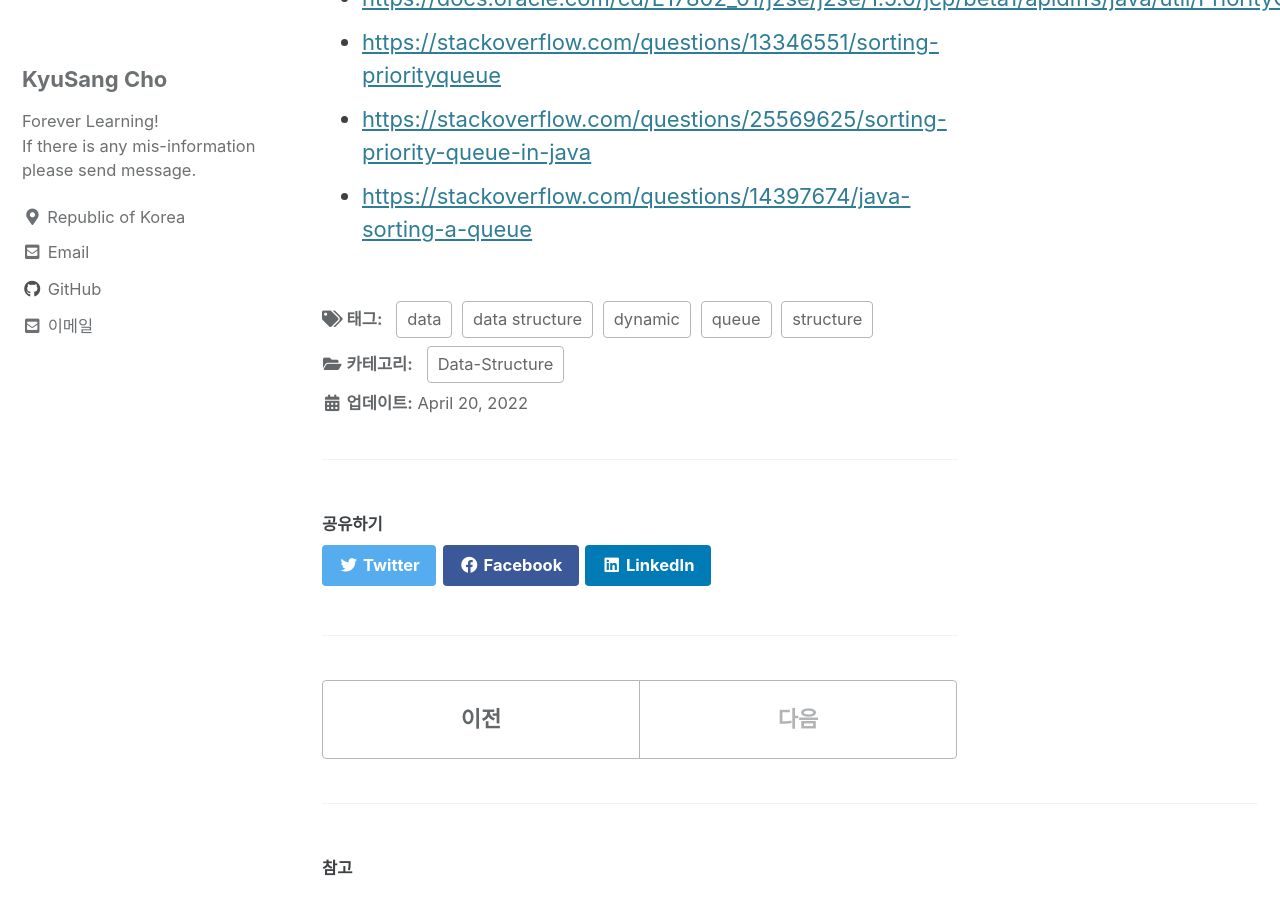
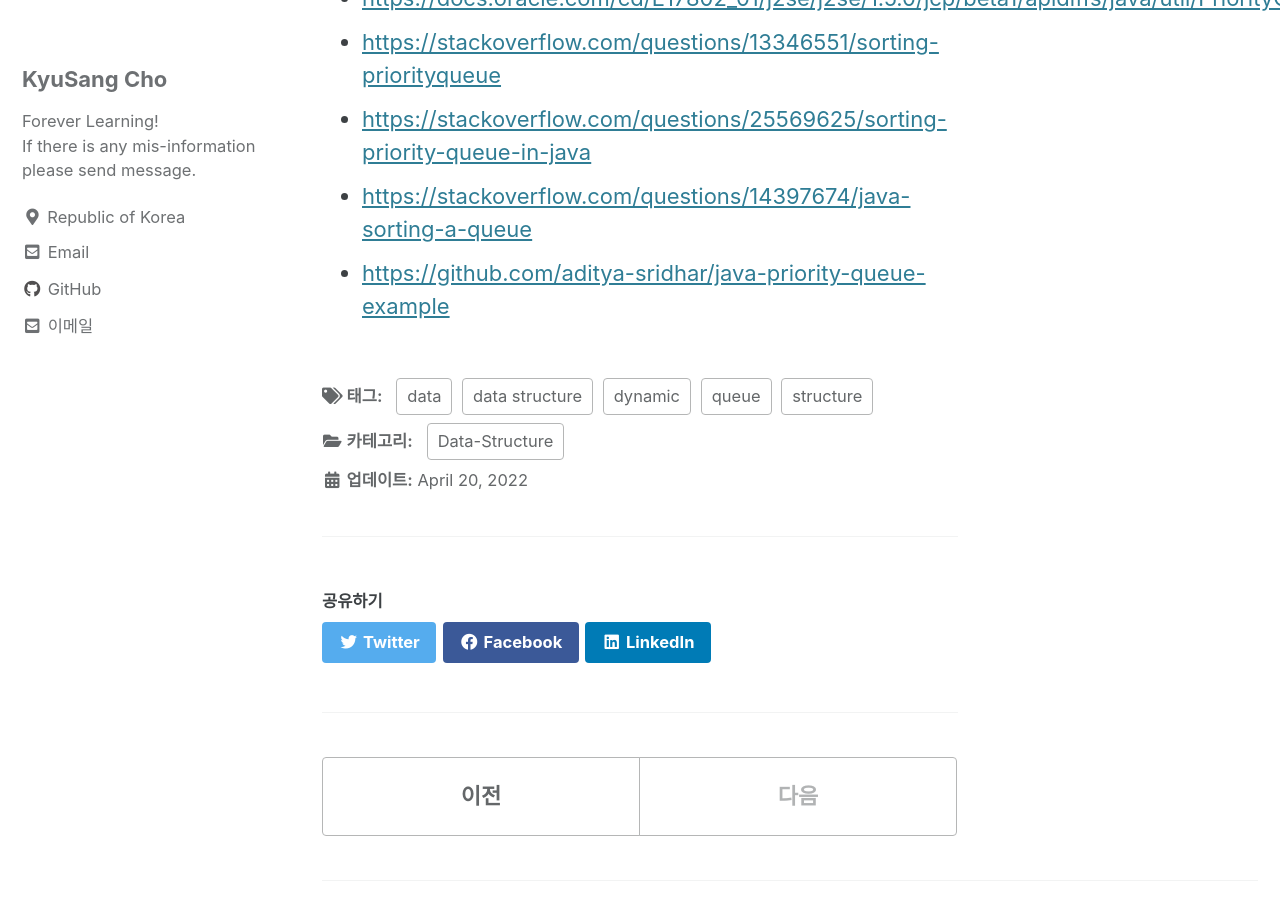
Before and after one commit to DevKS-Yet/DevKs-Yet.github.io, a Jekyll site: the page built from _posts/2022-04-20-77(data-structure5-2).md, in a window 1280 px wide and 900 px high, scrolled down 9900 px. Built offline with Jekyll 4.4.1, drawn with Linux system fonts in a browser that asks for light colours; cached includes are drawn as plain includes; part of the change alters nothing that is shown.

Commit message:
20220421

```diff
--- a/_posts/2022-04-20-77(data-structure5-2).md
+++ b/_posts/2022-04-20-77(data-structure5-2).md
@@ -297,3 +297,4 @@ public class PriorityQueueSample {
 - [https://stackoverflow.com/questions/13346551/sorting-priorityqueue](https://stackoverflow.com/questions/13346551/sorting-priorityqueue)
 - [https://stackoverflow.com/questions/25569625/sorting-priority-queue-in-java](https://stackoverflow.com/questions/25569625/sorting-priority-queue-in-java)
 - [https://stackoverflow.com/questions/14397674/java-sorting-a-queue](https://stackoverflow.com/questions/14397674/java-sorting-a-queue)
+- [https://github.com/aditya-sridhar/java-priority-queue-example](https://github.com/aditya-sridhar/java-priority-queue-example)
```
